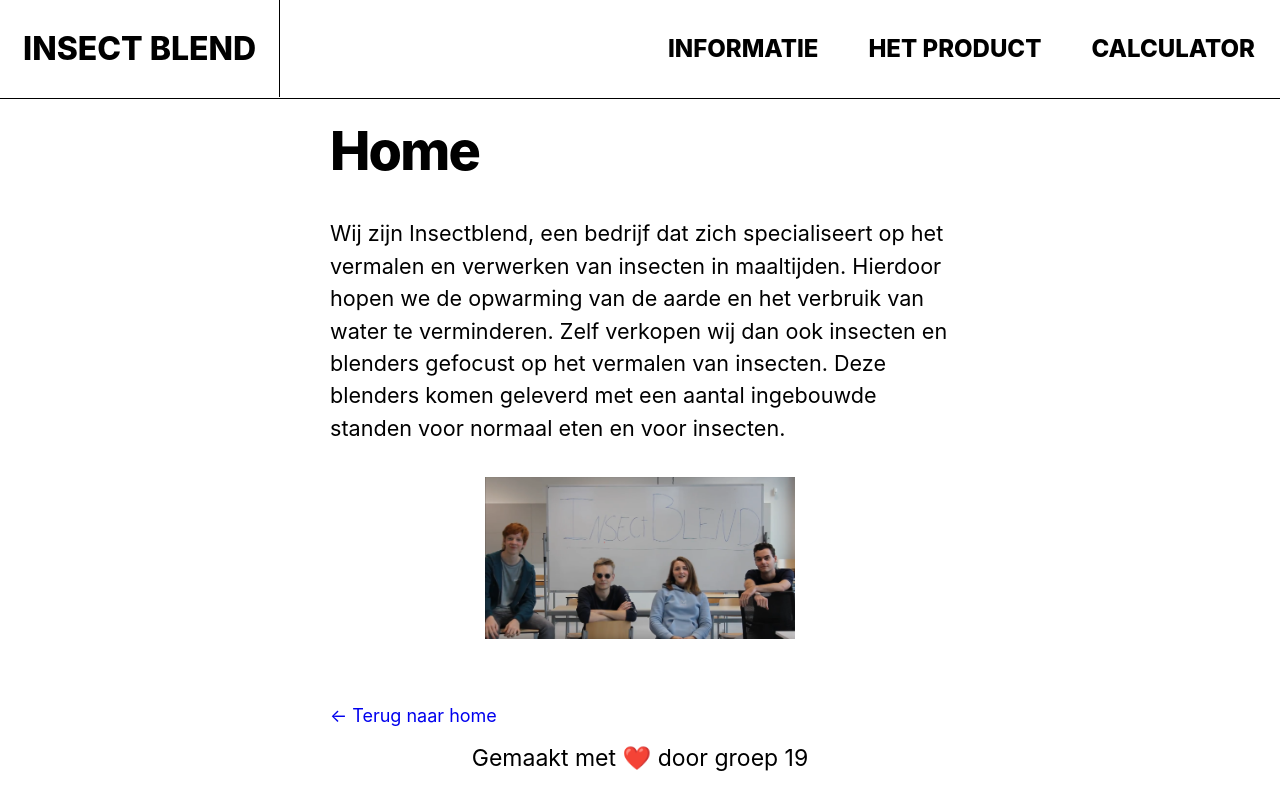
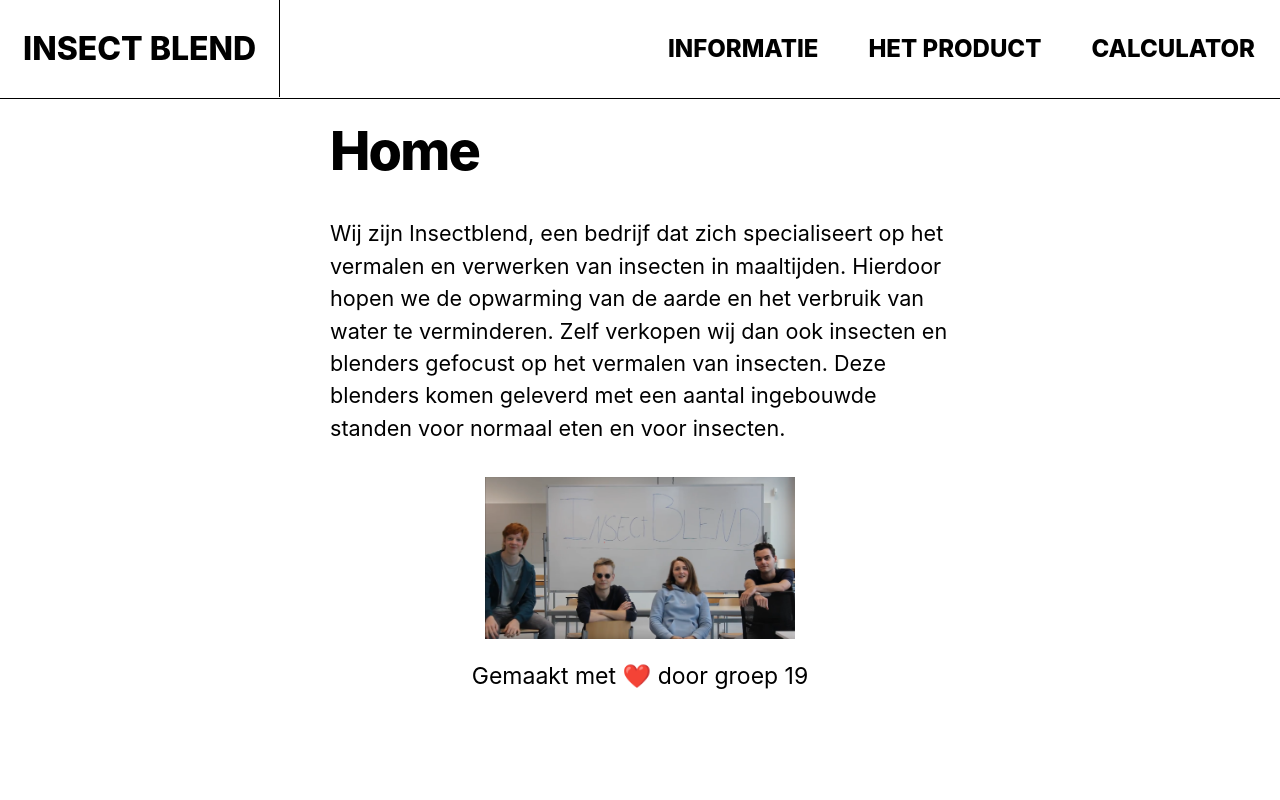
Before and after one commit to ebekoudijs/ProftaakFontys, a Next.js app: page / in a window 1280 px wide. Built offline with nearby package versions, Linux system fonts and the light colour scheme.

Commit message:
nohome toegevoegd

```diff
--- a/pages/index.js
+++ b/pages/index.js
@@ -9,7 +9,7 @@ const pageTitle = "Home"
 export default function FirstPost() {
     return (
         <>
-            <Layout title={pageTitle}>
+            <Layout title={pageTitle} nohome>
                 <Head>
                 </Head>
                 <section className={utilStyles.headingMd}>
```
